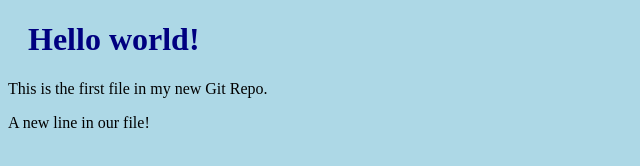
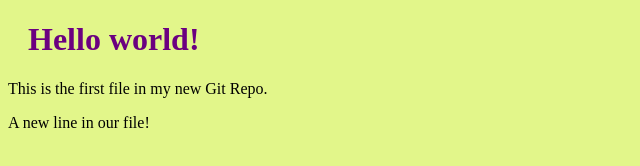
Before and after one commit to ramdenat1987/AppDev-Tan, a plain HTML site: page index.html in a window 1280 px wide. Shown: the whole page, without its empty margins (0-640 px from the left). Drawn offline with Linux system fonts and the light colour scheme.

Commit message:
Change bgcolor to yellow and h1 color to violet

```diff
--- a/bluestyle.css
+++ b/bluestyle.css
@@ -1,8 +1,8 @@
 body {
-    background-color: lightblue;
+    background-color: rgb(226, 246, 138);
     }
 
     h1 {
-    color: navy;
+    color: rgb(107, 0, 128);
     margin-left: 20px;
     }
```
